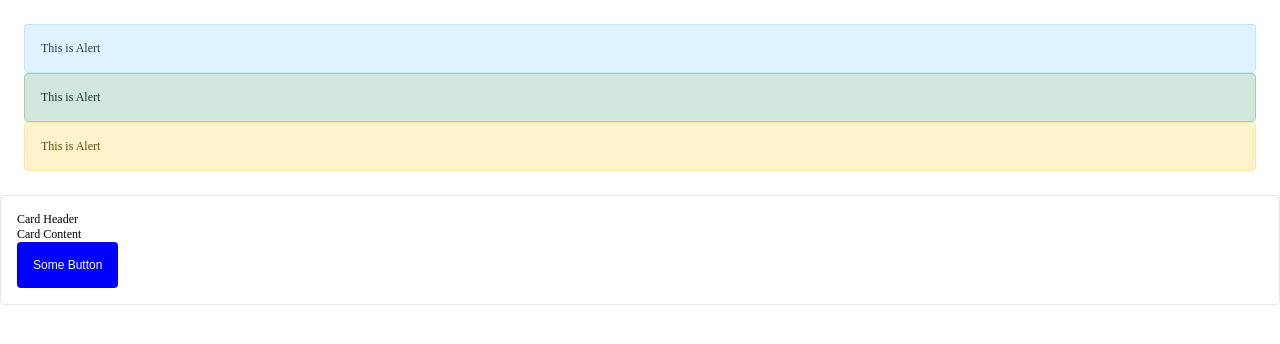
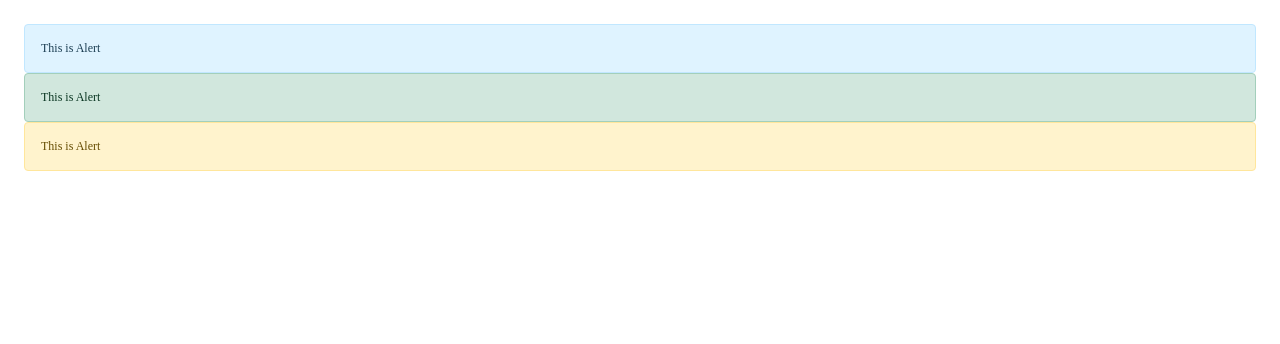
Before and after one commit to BK-0001/sass-demo, a website: page src/alert.html in a window 1280 px wide. Drawn offline with Linux system fonts and the light colour scheme.

Commit message:
remove placeholder demo

```diff
--- a/src/alert.html
+++ b/src/alert.html
@@ -12,11 +12,5 @@
       <div class="alert alert--success">This is Alert</div>
       <div class="alert alert--warning">This is Alert</div>
     </div>
-
-    <div class="card">
-      <div>Card Header</div>
-      <div>Card Content</div>
-      <div><button class="button">Some Button</button></div>
-    </div>
   </body>
 </html>
--- a/src/sass/components/_alert.scss
+++ b/src/sass/components/_alert.scss
@@ -22,31 +22,10 @@ $alert-colors: (
   )
 );
 
-%alert-ish {
+.alert {
   padding: 16px;
   font-size: 12px;
   border-radius: 4px;
-}
-
-.card {
-  @extend %alert-ish; // 1
-
-  border: 1px solid rgb(232, 232, 232);
-}
-
-.button {
-  @extend %alert-ish;
-
-  border: none;
-  background-color: blue;
-  color: white;
-}
-
-.alert {
-  @extend %alert-ish; // 2
-  // padding: 16px;
-  // font-size: 12px;
-  // border-radius: 4px;
 
   &--primary {
     background-color: map.get($alert-colors, primary, background-color);
```
Also changed, not shown: src/css/main.css, 1 other file.
